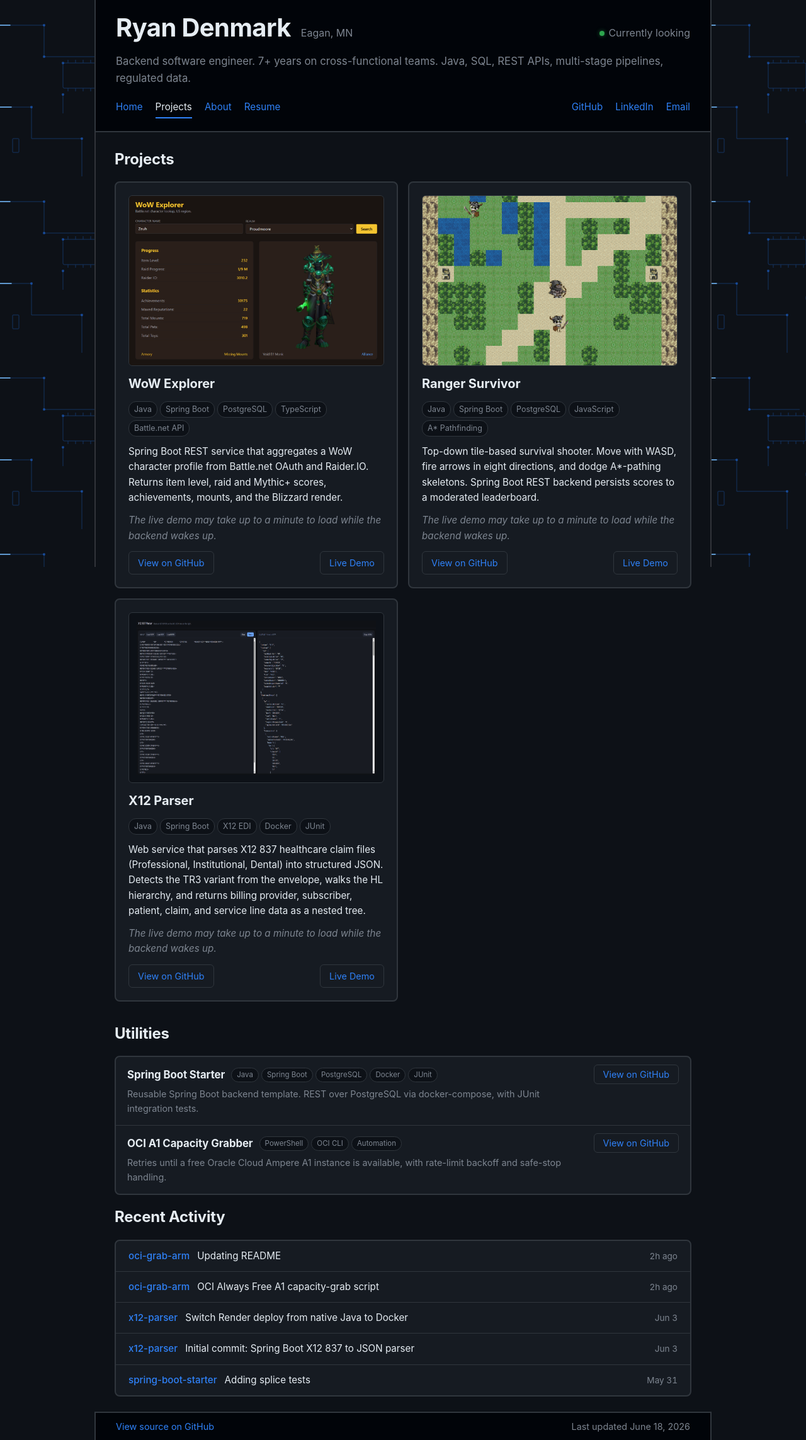
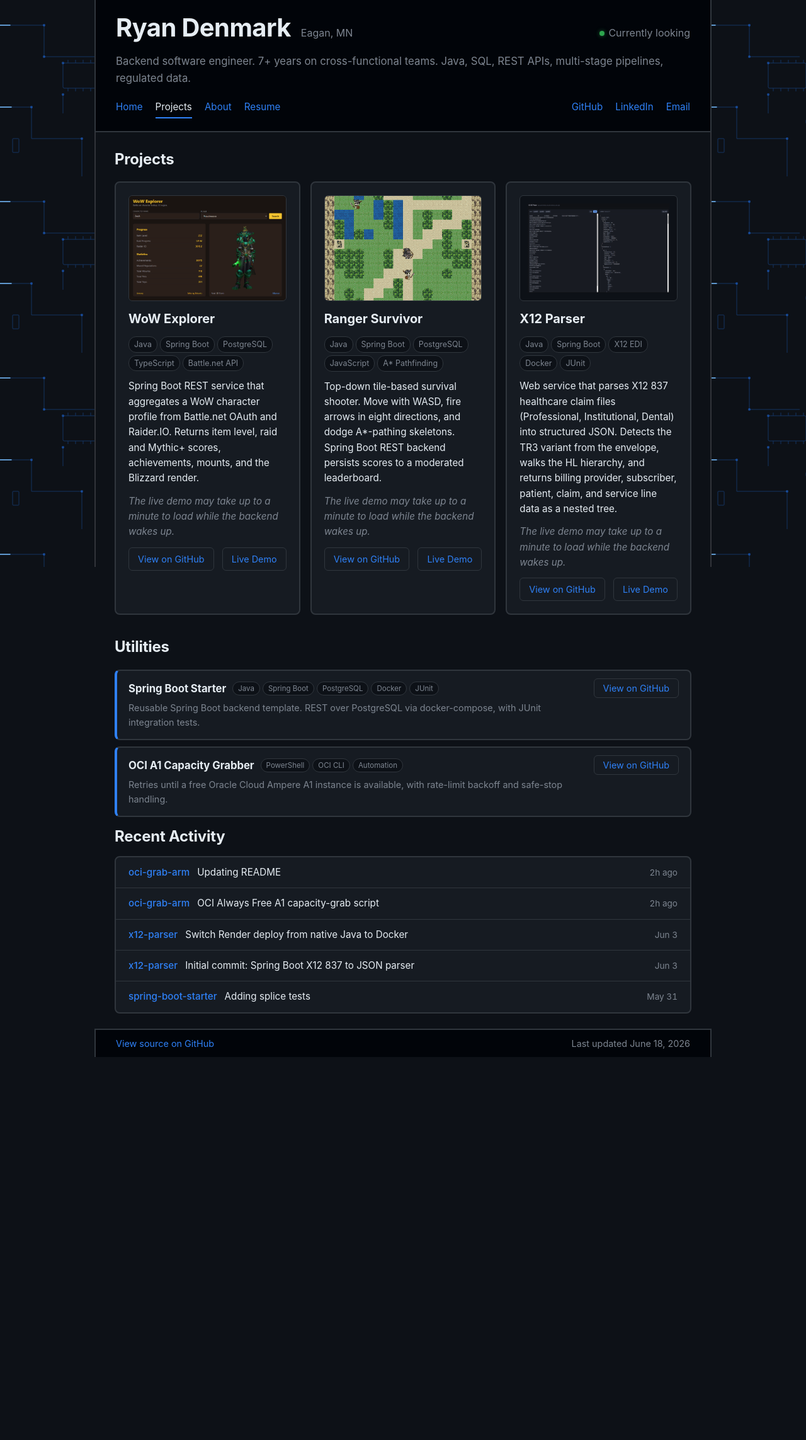
Before and after one commit to rwdenmark/rwdenmark.github.io, a Jekyll site: the page built from projects.html, in a window 1280 px wide. Shown: the whole page at 63% size. Built offline with Jekyll 4.4.1, drawn with Linux system fonts in a browser that asks for light colours; after the commit the page ends 1678 px from its top, so only the background shows below that.

Commit message:
Updating project card styling

```diff
--- a/assets/style.css
+++ b/assets/style.css
@@ -143,7 +143,7 @@ footer a:hover { color: var(--accent-hover); text-decoration: underline; }
 .section-title + p { margin-top: 0; }
 .section-title:not(:first-child) { margin-top: 32px; }
 /* Recent Activity heading (Projects page): equal gap above and below */
-#recent-commits .section-title { margin-top: 16px; margin-bottom: 16px; }
+#recent-commits .section-title { margin-top: 12px; margin-bottom: 12px; }
 
 /* testimonial + reference cards */
 .testimonial-card, .reference-card {
@@ -181,7 +181,13 @@ footer a:hover { color: var(--accent-hover); text-decoration: underline; }
 .reference-meta a, .reference-meta a:visited { color: var(--accent); text-decoration: none; }
 .reference-meta a:hover { color: var(--accent-hover); text-decoration: underline; }
 
-.projects { display: grid; grid-template-columns: repeat(auto-fill, minmax(320px, 1fr)); gap: 16px; }
+.projects { display: grid; grid-template-columns: repeat(2, minmax(0, 1fr)); gap: 16px; }
+/* 3 per row when the card count is divisible by 3, otherwise 2 per row */
+.projects:has(> .project-card:last-child:nth-child(3n)) { grid-template-columns: repeat(3, minmax(0, 1fr)); }
+@media (max-width: 640px) {
+  .projects,
+  .projects:has(> .project-card:last-child:nth-child(3n)) { grid-template-columns: 1fr; }
+}
 .project-card {
   background: var(--card-bg);
   border: 2px solid var(--border);
@@ -242,8 +248,8 @@ footer a:hover { color: var(--accent-hover); text-decoration: underline; }
   text-decoration: none;
 }
 
-/* ---------- scripts & utilities (compact list) ---------- */
-.scripts-list { background: var(--card-bg); border: 2px solid var(--border); border-radius: 8px; }
+/* ---------- utilities (cards matching the cert-card style) ---------- */
+.scripts-list { display: flex; flex-direction: column; gap: 10px; }
 .script-row {
   display: flex;
   justify-content: space-between;
@@ -251,9 +257,18 @@ footer a:hover { color: var(--accent-hover); text-decoration: underline; }
   flex-wrap: wrap;
   gap: 12px 18px;
   padding: 15px 18px;
-  border-bottom: 1px solid var(--border);
+  background: var(--card-bg);
+  border: 2px solid var(--border);
+  border-left: 4px solid var(--accent);
+  border-radius: 8px;
+  transition: transform 200ms ease, border-color 200ms ease;
 }
-.script-row:last-child { border-bottom: none; }
+.script-row:hover {
+  transform: translateY(-2px);
+  border-top-color: var(--accent-hover);
+  border-right-color: var(--accent-hover);
+  border-bottom-color: var(--accent-hover);
+}
 .script-info { flex: 1 1 320px; min-width: 0; }
 .script-head { display: flex; align-items: center; flex-wrap: wrap; gap: 10px; }
 .script-head h3 { font-size: 1.05rem; font-weight: 700; margin: 0; letter-spacing: -0.005em; }
```
